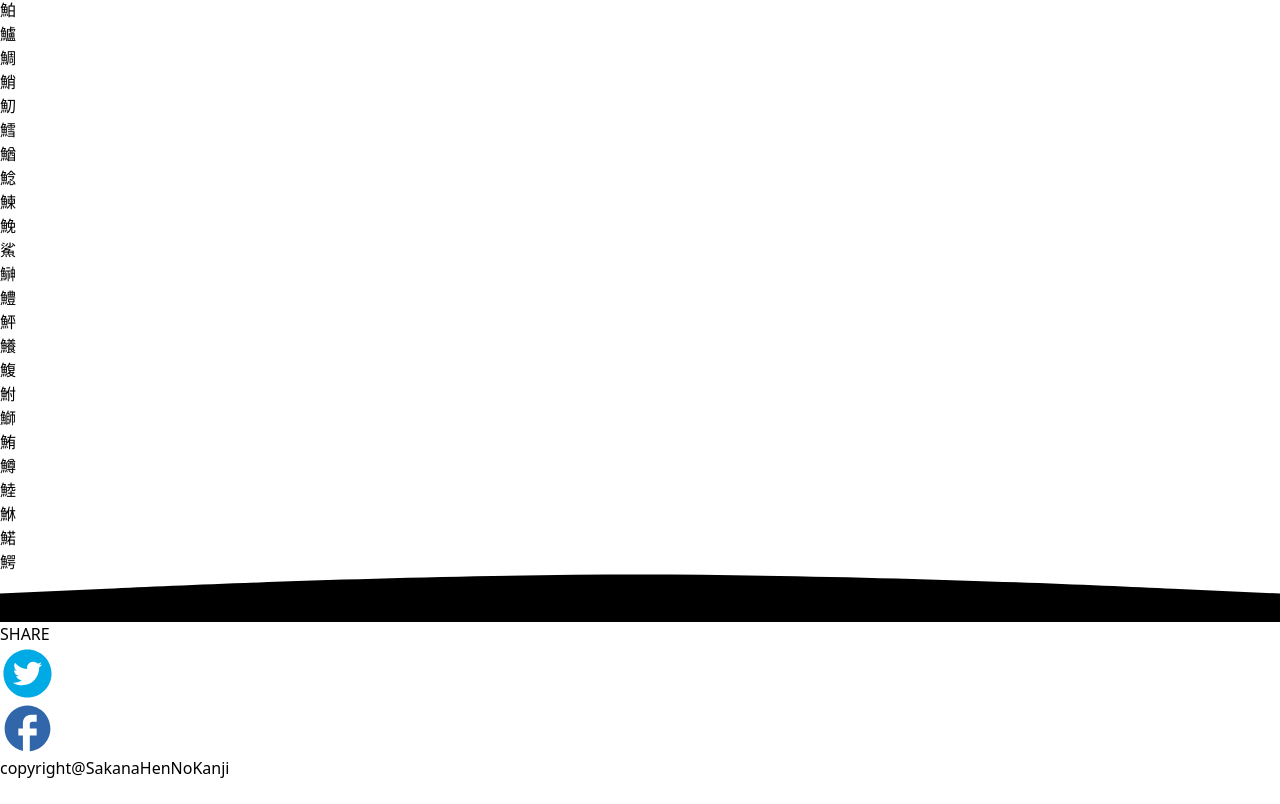
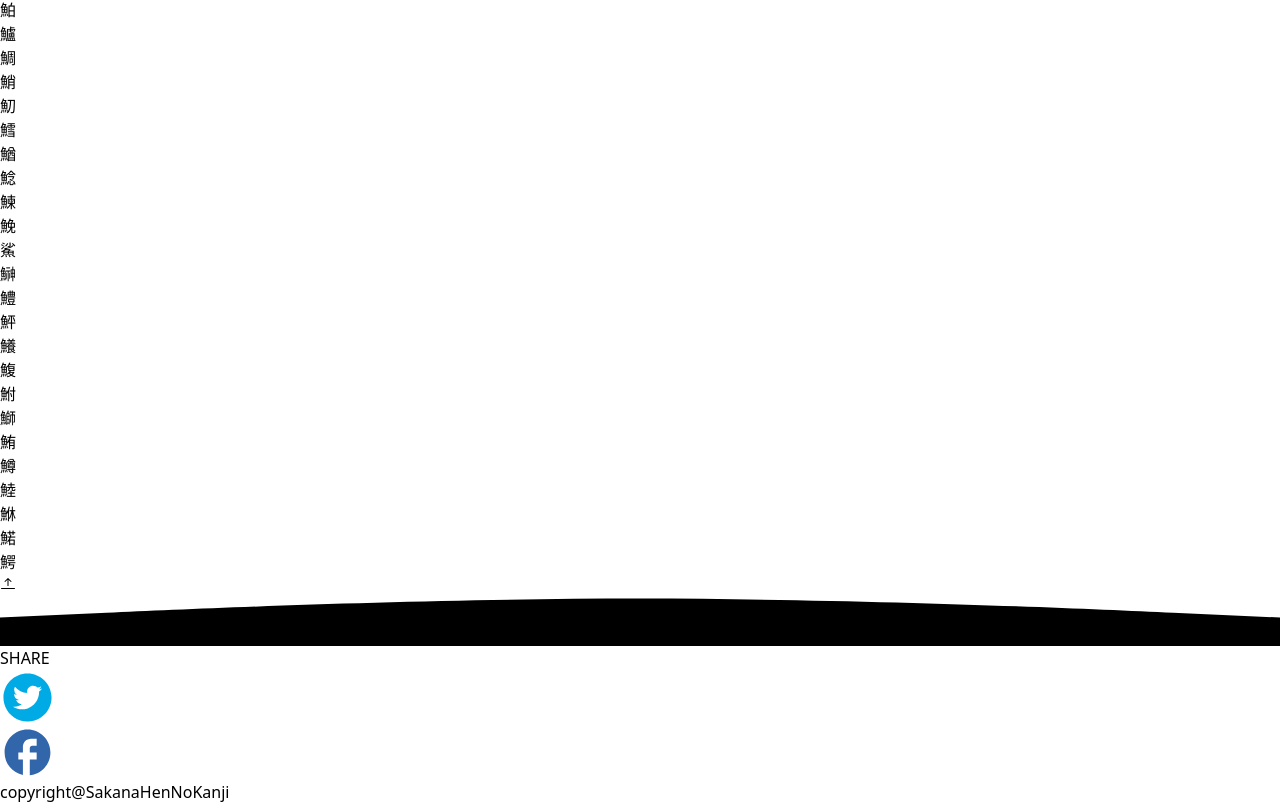
Before and after one commit to hachirin/sakana-app, a Next.js app: page / in a window 1280 px wide. Shown: the part 3103-3907 px from the top of the page. Before the commit the page ends 3883 px from the top, so only its background shows below. Built offline with nearby package versions, Linux system fonts and the light colour scheme.

Commit message:
add <ReturnToTop> button

```diff
--- a/components/Footer.jsx
+++ b/components/Footer.jsx
@@ -4,7 +4,7 @@ import Link from "next/link";
 
 export default function Footer() {
   return (
-    <div className="relative mt-24 bg-[#A1D0DC]">
+    <div className="relative md:mt-32 bg-[#A1D0DC] mt-20">
       <svg
         className="absolute top-0 w-full h-6 -mt-5 sm:-mt-10 sm:h-16 text-[#A1D0DC]"
         preserveAspectRatio="none"
--- /dev/null
+++ b/components/ReturnToTop.jsx
@@ -0,0 +1,43 @@
+import { useEffect, useState } from 'react'
+import { BsArrowBarUp } from 'react-icons/bs';
+
+export default function ReturnToTopBtn() {
+  const [isButtonActive, setIsButtonActive] = useState(false);
+
+  const returnTop = () => {
+    window.scrollTo({
+      top: 0,
+      behavior: 'smooth'
+    })
+  }
+
+  useEffect(() => {
+    window.addEventListener('scroll', scrollWindow)
+    return () => {
+      window.removeEventListener('scroll', scrollWindow)
+    }
+  }, [])
+
+  const scrollWindow = () => {
+    const top = 100;
+    let scroll = 0;
+    scroll = window.scrollY;
+    if (top <= scroll) {
+      setIsButtonActive(true)
+    } else {
+      setIsButtonActive(false)
+    }
+  }
+
+  const normalStyle = "opacity-0 duration-500 pointer-events-none";
+  const activeStyle = "opacity-100 duration-500";
+  const className = isButtonActive ? activeStyle : normalStyle;
+
+  return (
+    <button onClick={returnTop} className={className}>
+      <div className='bg-white py-6 px-6 text-3xl rounded-full font-body text-[#58A9D2] flex'>
+        <BsArrowBarUp />
+      </div>
+    </button>
+  )
+}
--- a/pages/index.js
+++ b/pages/index.js
@@ -4,6 +4,7 @@ import Main from "../components/Main";
 import Card from "../components/Card";
 import FishInfo from "../models/FishInfo";
 import Footer from "../components/Footer";
+import ReturnToTopBtn from "../components/ReturnToTop";
 
 export default function Home() {
   const fishData = FishInfo.FishInfoData;
@@ -24,6 +25,9 @@ export default function Home() {
             );
           })}
         </div>
+        <div className="flex lg:float-right lg:mr-20 mt-3 mx-auto justify-center">
+          <ReturnToTopBtn />
+        </div>
         <Footer />
       </div>
     </div>
```
